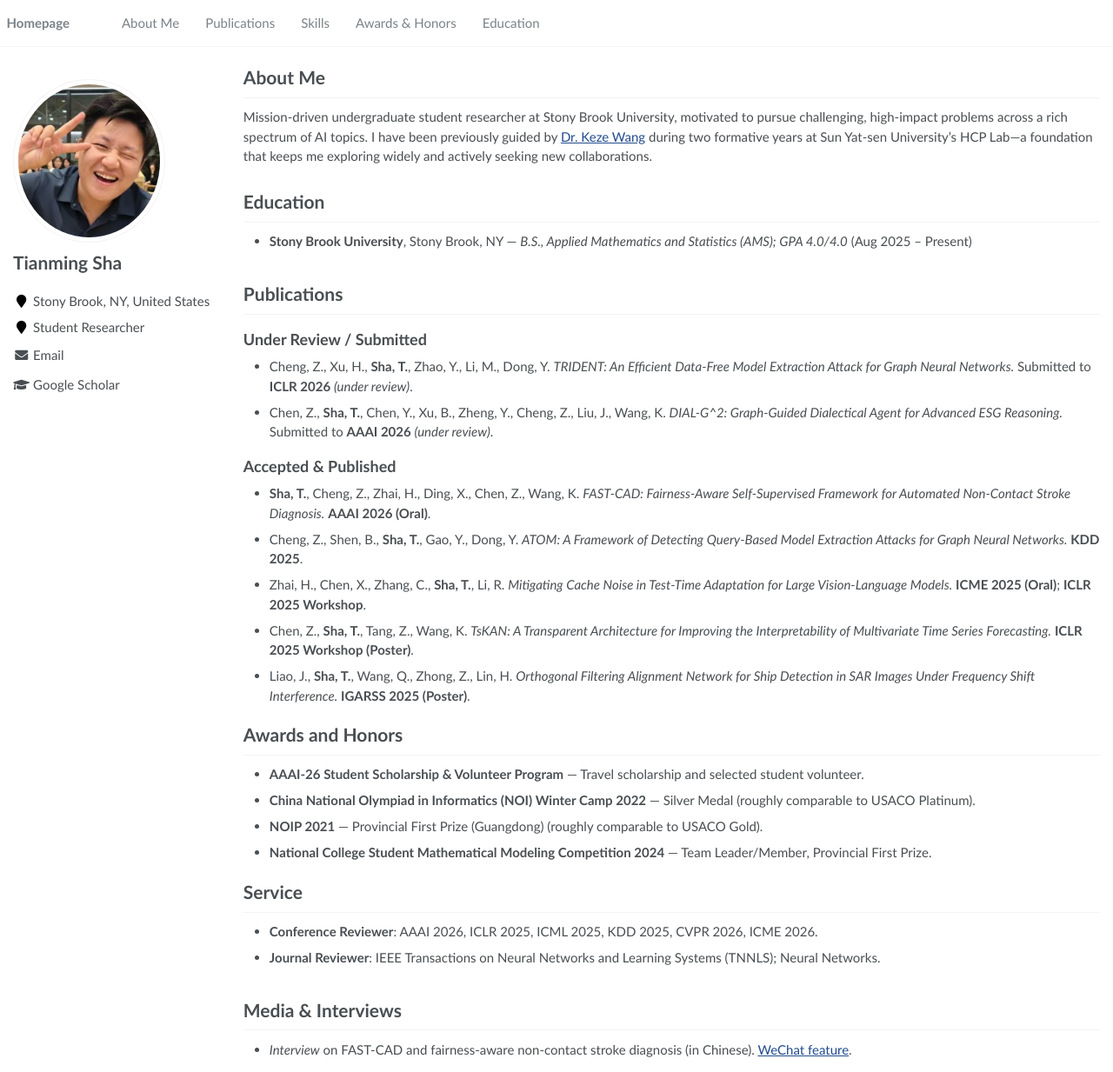
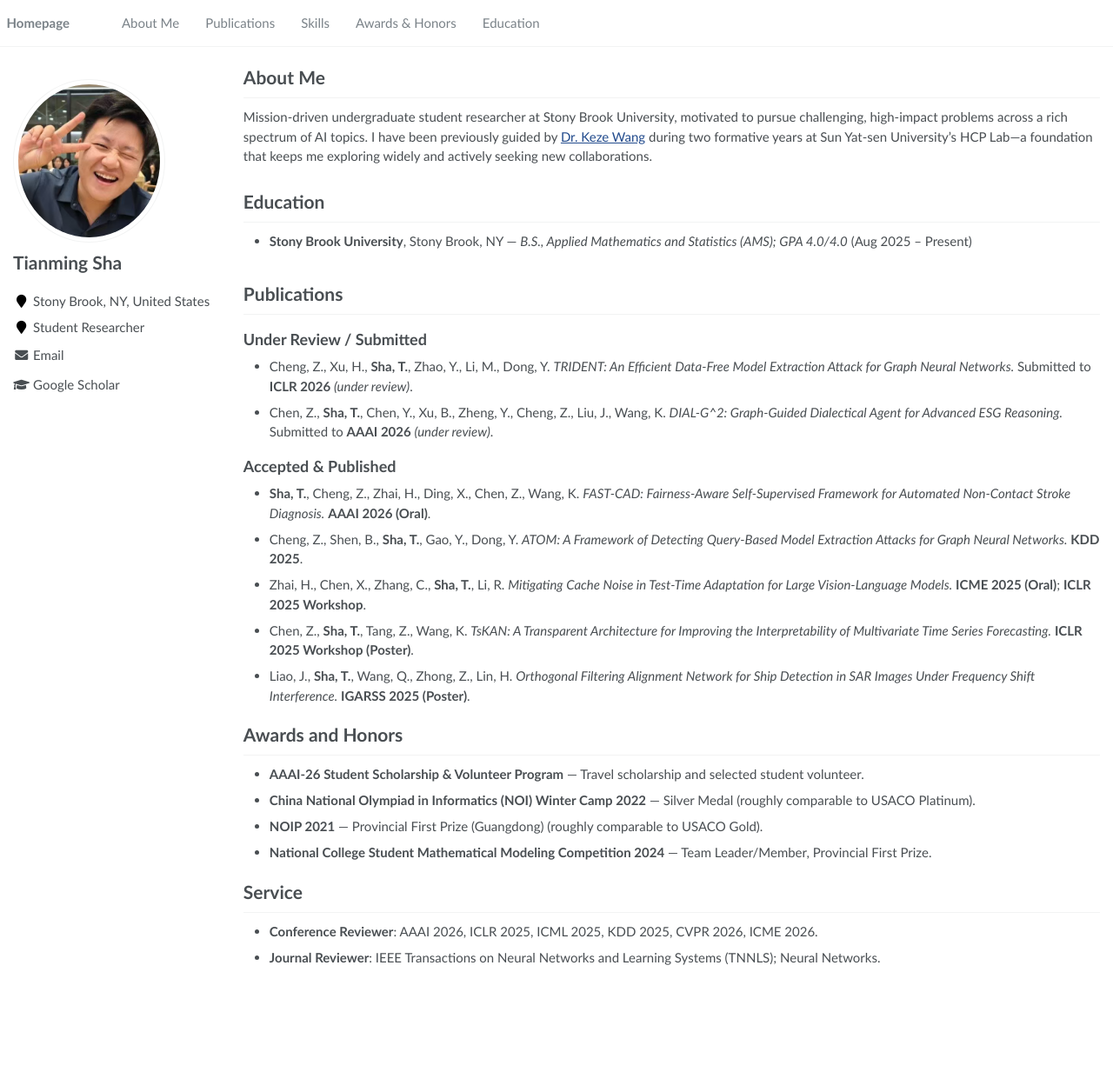
Before and after one commit to shatianming5/shatianming5.github.io, a Jekyll site: the page built from _pages/about.md, in a window 1280 px wide and 1233 px high. Shown: the whole window at 87% size. Built offline with Jekyll 4.4.1, drawn with Linux system fonts in a browser that asks for light colours.

Commit message:
Update about.md

```diff
--- a/_pages/about.md
+++ b/_pages/about.md
@@ -44,6 +44,3 @@ Mission-driven undergraduate student researcher at Stony Brook University, motiv
 - **Journal Reviewer**: IEEE Transactions on Neural Networks and Learning Systems (TNNLS); Neural Networks.
 
 <span class='anchor' id='media'></span>
-
-# Media & Interviews
-- *Interview* on FAST-CAD and fairness-aware non-contact stroke diagnosis (in Chinese). [WeChat feature](https://mp.weixin.qq.com/s/3udnS0W33Bc28qX9DCCVZw).
```
